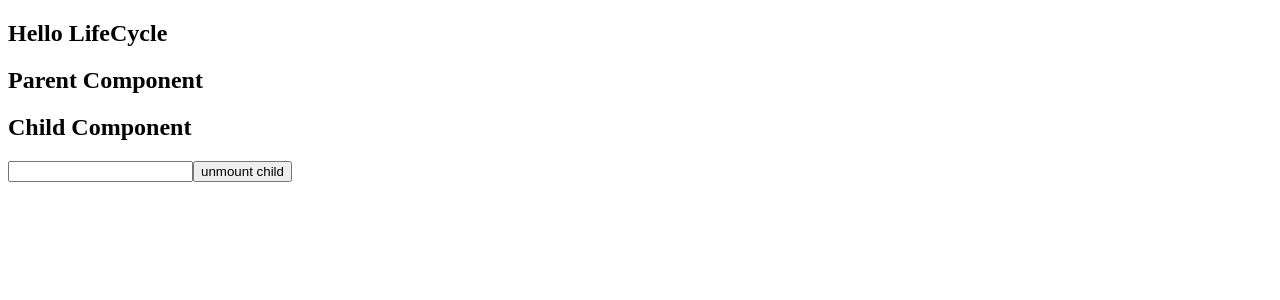
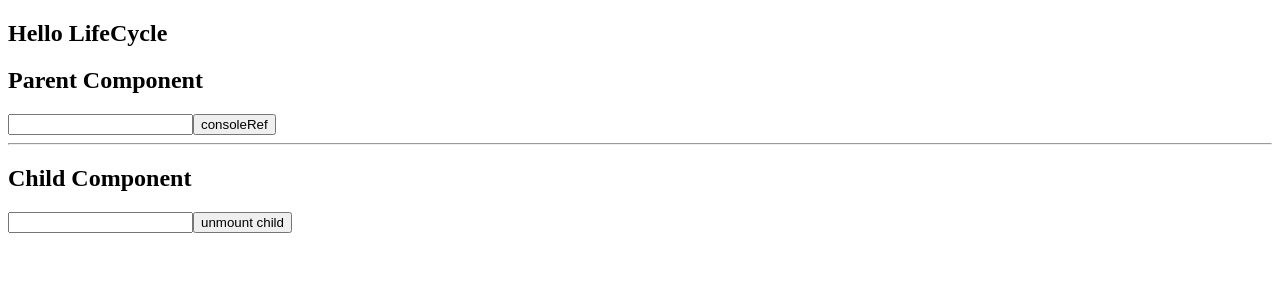
Before and after one commit to wangkodok/Vue-Study, a Vue app in the folder vue-intro/vue-practice/: page / in a window 1280 px wide. Shown: the top 300 px of the page. Built offline with nearby package versions, Linux system fonts and the light colour scheme; the HTML template or start-up script is replaced by a standard one.

Commit message:
chapter_47: refs

```diff
--- a/vue-intro/vue-practice/src/components/lifecycle/ChildComp.vue
+++ b/vue-intro/vue-practice/src/components/lifecycle/ChildComp.vue
@@ -10,6 +10,11 @@ export default {
     return {
       username: "",
     };
+  },
+  methods: {
+    sayHello() {
+      console.log("say Hello");
+    },
   },
   beforeCreate() {
     console.log("child beforeCreate");
--- a/vue-intro/vue-practice/src/components/lifecycle/ParentComp.vue
+++ b/vue-intro/vue-practice/src/components/lifecycle/ParentComp.vue
@@ -1,6 +1,9 @@
 <template>
   <h2>Parent Component</h2>
-  <ChildComp v-if="showChild" />
+  <input v-model="nickname" ref="inputRef" />
+  <button @click="consoleRef">consoleRef</button>
+  <hr />
+  <ChildComp v-if="showChild" ref="childComp" />
   <button @click="showChild = false">unmount child</button>
 </template>
 
@@ -10,8 +13,18 @@ export default {
   name: "Parent-Comp",
   data() {
     return {
+      nickname: "",
       showChild: true,
     };
+  },
+  methods: {
+    consoleRef() {
+      // this.$refs.inputRef.focus();
+      // this.$refs.inputRef.style.border = "1px solid red";
+      console.log(this.$refs.inputRef, this, "inputRef");
+      console.log(this.$refs.childComp, this, "childComp");
+      this.$refs.childComp.sayHello();
+    },
   },
   components: {
     ChildComp,
@@ -29,10 +42,10 @@ export default {
     console.log("child mounted");
   },
   beforeUpdate() {
-    console.log("child beforeUpdate");
+    // console.log("child beforeUpdate");
   },
   undated() {
-    console.log("child undated");
+    // console.log("child undated");
   },
   beforeUnmount() {
     console.log("child beforeUnmount");
```
